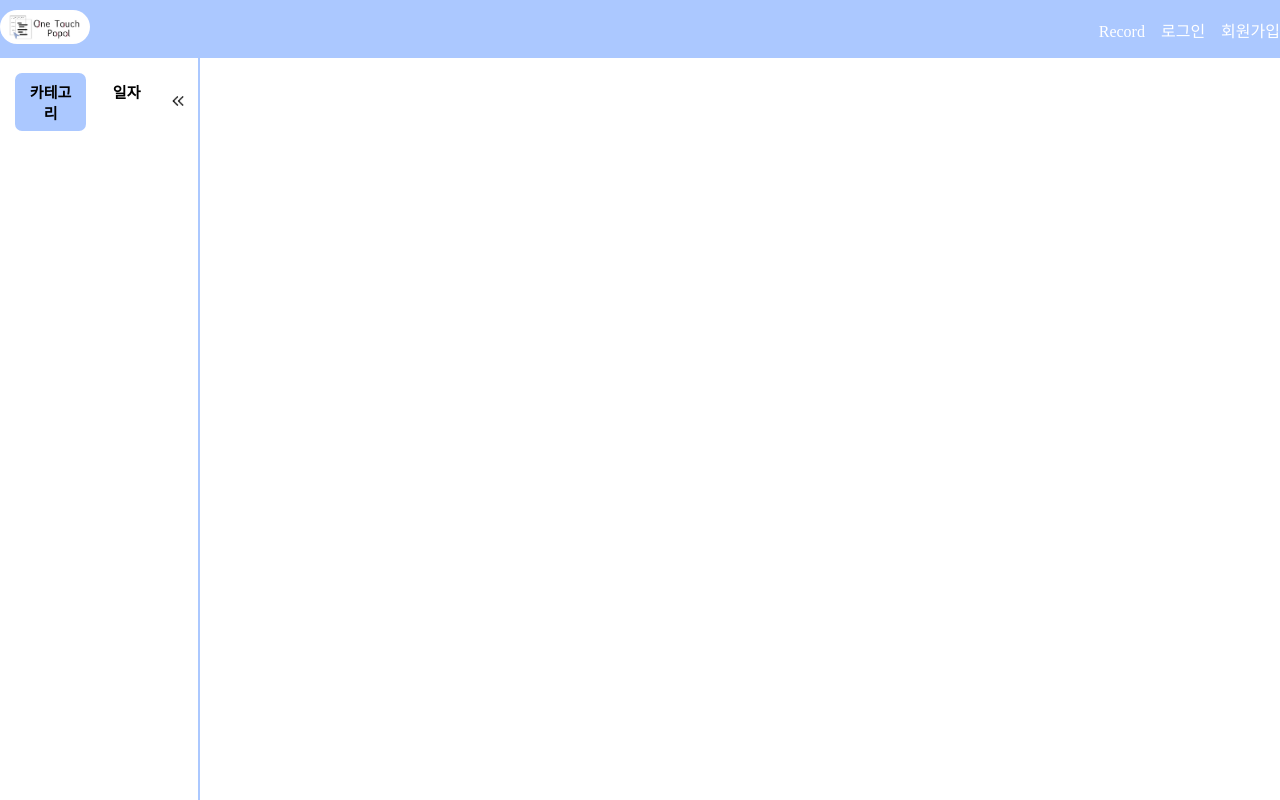
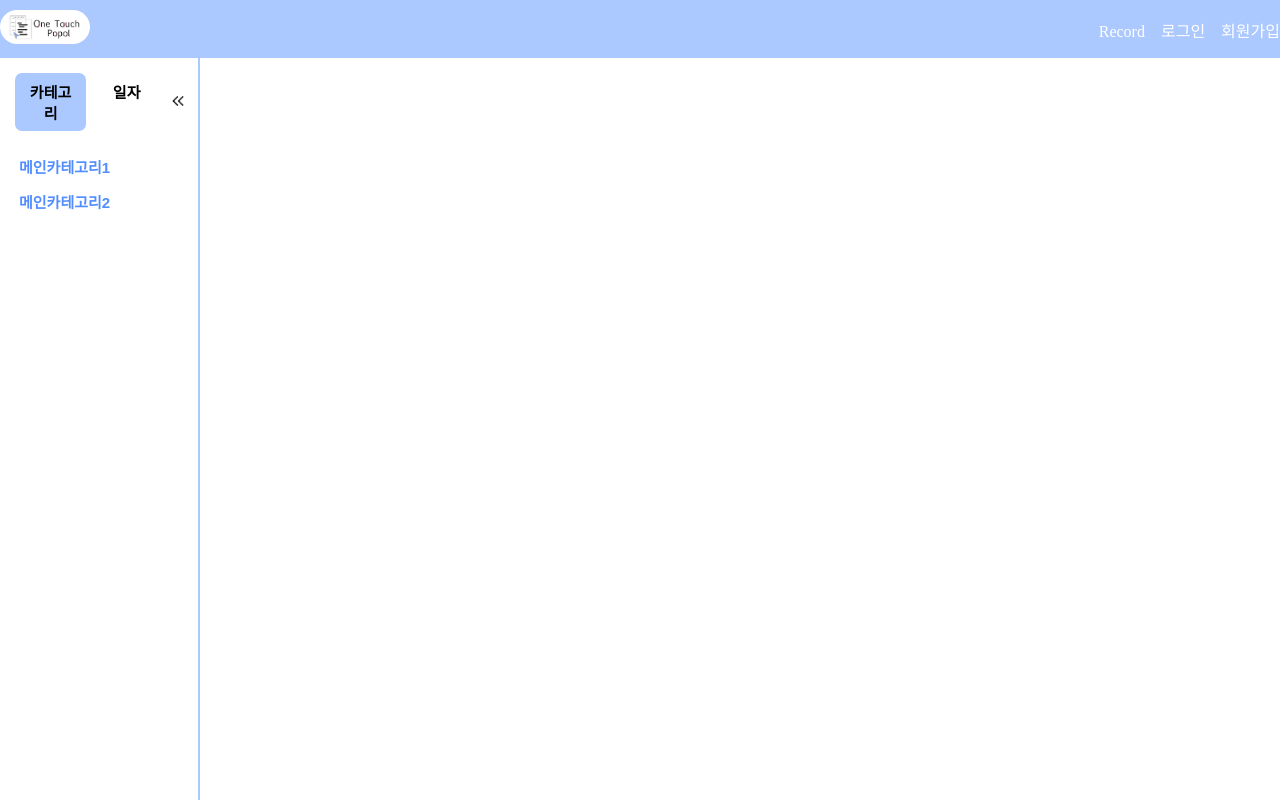
Before and after one commit to ONE-TOUCH-POPOL/FrontEnd, a React (Create React App) app: page /record in a window 1280 px wide. Built offline with nearby package versions, Linux system fonts and the light colour scheme; no server answers; a web font is replaced by a local one.

Commit message:
feat: 카테고리 목록 dropdown 구현

```diff
--- /dev/null
+++ b/src/components/category/Category.jsx
@@ -0,0 +1,27 @@
+import React from "react";
+import Dropdown from "../dropdown";
+
+const Category = () => {
+  return (
+    // 예시
+    // 이후 map으로 하나씩!
+    <div style={{ marginLeft: "15px" }}>
+      <Dropdown name="메인카테고리1" type="main">
+        <Dropdown name="서브카테고리1" type="sub" />
+        <Dropdown name="서브카테고리2" type="sub">
+          <Dropdown name="글제목1" />
+          <Dropdown name="글제목2" />
+        </Dropdown>
+        <Dropdown name="서브카테고리3" type="sub" />
+        <Dropdown name="서브카테고리4" type="sub" />
+      </Dropdown>
+
+      <Dropdown name="메인카테고리2" type="main">
+        <Dropdown name="서브카테고리1" type="sub" />
+        <Dropdown name="서브카테고리2" type="sub" />
+      </Dropdown>
+    </div>
+  );
+};
+
+export default Category;
--- /dev/null
+++ b/src/components/category/index.jsx
@@ -0,0 +1,7 @@
+import React from "react";
+import Category from "./Category";
+const CategoryComponent = () => {
+  return <Category></Category>;
+};
+
+export default CategoryComponent;
--- /dev/null
+++ b/src/components/dropdown/Dropdown.jsx
@@ -0,0 +1,14 @@
+import React, { useState } from "react";
+import { StyledButton, StyledDropDown } from "./Dropdown.styled";
+const Dropdown = ({ name, children, ...props }) => {
+  const [isOpen, setIsOpen] = useState(false);
+  // const isleaf = !React.Children.count(children);
+  //{isleaf ? "" : isOpen ? "" : ""}
+  return (
+    <StyledDropDown name={name} {...props}>
+      <StyledButton onClick={() => setIsOpen(!isOpen)}>{name}</StyledButton>
+      {isOpen && <div style={{ marginLeft: "10px" }}>{children}</div>}
+    </StyledDropDown>
+  );
+};
+export default Dropdown;
--- /dev/null
+++ b/src/components/dropdown/Dropdown.styled.jsx
@@ -0,0 +1,43 @@
+import styled, { css } from "styled-components";
+
+const StyledButton = styled.button`
+  cursor: pointer;
+  padding: 4px;
+`;
+
+const StyledDropDown = styled.div.attrs((props) => ({}))`
+  ${(props) => {
+    const fontSizeClass = {
+      main: "15px",
+      sub: "13px",
+    };
+    const fontSize = fontSizeClass[props.type] || "13px";
+
+    const fontColorClass = {
+      main: "#518DFF",
+    };
+    const fontColor = fontColorClass[props.type] || "black";
+
+    const fontWeightClass = {
+      main: "800",
+      sub: "600",
+    };
+    const fontWeight = fontWeightClass[props.type] || "300";
+
+    const paddingTopClass = {
+      main: "10px",
+    };
+
+    const paddingTop = paddingTopClass[props.type] || "4px";
+    return css`
+      button {
+        font-size: ${fontSize};
+        color: ${fontColor};
+        font-weight: ${fontWeight};
+        padding-top: ${paddingTop};
+      }
+    `;
+  }};
+`;
+
+export { StyledButton, StyledDropDown };
--- /dev/null
+++ b/src/components/dropdown/index.jsx
@@ -0,0 +1,7 @@
+import React from "react";
+import Dropdown from "./Dropdown";
+const DropdownComponent = ({ name, children, ...props }) => {
+  return <Dropdown name={name} children={children} {...props}></Dropdown>;
+};
+
+export default DropdownComponent;
--- a/src/components/openSidebar/OpenSidebar.Layout.jsx
+++ b/src/components/openSidebar/OpenSidebar.Layout.jsx
@@ -12,15 +12,19 @@ const OpenSidebarLayout = styled.div`
   display: flex;
   flex-direction: column;
 `;
-
+const OpenSidebarListLayout = styled.div`
+  flex: 1;
+  display: flex;
+  margin-bottom: 10px;
+  border-bottom: 1px solid #abc8ff;
+`;
 const OpenSidebarCalendarLayout = styled.div`
   display: flex;
   width: 200px;
   height: 200px;
   padding-bottom: 111%;
-  /* height: 30%; */
   margin-top: auto;
   /* margin-bottom: 12px; */
 `;
 
-export { OpenSidebarLayout, OpenSidebarCalendarLayout };
+export { OpenSidebarLayout, OpenSidebarCalendarLayout, OpenSidebarListLayout };
--- a/src/components/openSidebar/OpenSidebar.jsx
+++ b/src/components/openSidebar/OpenSidebar.jsx
@@ -1,7 +1,8 @@
 import React, { useState } from "react";
-import { OpenSidebarLayout, OpenSidebarCalendarLayout } from "./OpenSidebar.Layout";
-import CalendarComponent from "../../components/calendar";
-import TabMenuComponent from "../../components/tabMenu";
+import { OpenSidebarLayout, OpenSidebarCalendarLayout, OpenSidebarListLayout } from "./OpenSidebar.Layout";
+import CalendarComponent from "../calendar";
+import TabMenuComponent from "../tabMenu";
+import CategoryComponent from "../category";
 
 const OpenSidebar = ({ handleOpenSidebar }) => {
   const [currentTab, setCurrentTab] = useState(0);
@@ -13,7 +14,12 @@ const OpenSidebar = ({ handleOpenSidebar }) => {
     <div>
       <OpenSidebarLayout>
         <TabMenuComponent handleOpenSidebar={handleOpenSidebar} currentTab={currentTab} clickTab={handleTabClick}></TabMenuComponent>
-        <OpenSidebarCalendarLayout>{currentTab === 1 && <CalendarComponent />}</OpenSidebarCalendarLayout>
+        <OpenSidebarListLayout>{currentTab === 0 && <CategoryComponent />}</OpenSidebarListLayout>
+        {currentTab === 1 && (
+          <OpenSidebarCalendarLayout>
+            <CalendarComponent />
+          </OpenSidebarCalendarLayout>
+        )}
       </OpenSidebarLayout>
     </div>
   );
--- a/src/index.css
+++ b/src/index.css
@@ -19,4 +19,5 @@ button {
   outline: 0;
   margin: 0;
   padding: 0;
+  background-color: white;
 }
```
Also changed, not shown: src/components/category/Category.styled.jsx (added).
